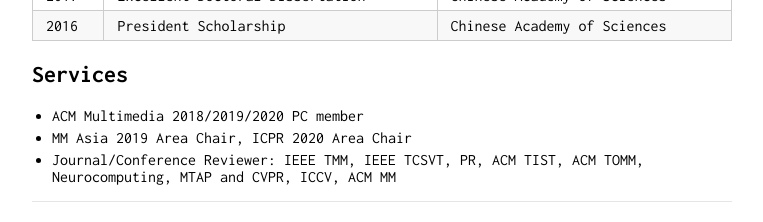
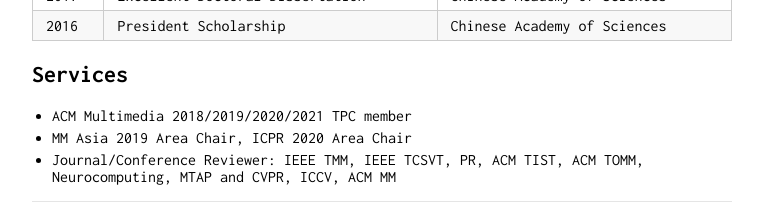
Before and after one commit to YangXS/yangxs.github.io, a Jekyll site: the page built from index.md, in a window 1280 px wide and 900 px high, scrolled down 1976 px. Shown: the part 664-886 px from the top of the window, without its empty margins (258-1021 px from the left). Built offline with Jekyll 4.4.1, drawn with Linux system fonts in a browser that asks for light colours; our own code applies the rules of GitHub Pages for plain Markdown files.

Commit message:
Update index.md

```diff
--- a/index.md
+++ b/index.md
@@ -73,6 +73,6 @@ Year | Award | Category
 
 ## Services
 
-* ACM Multimedia 2018/2019/2020 PC member
+* ACM Multimedia 2018/2019/2020/2021 TPC member
 * MM Asia 2019 Area Chair, ICPR 2020 Area Chair
 * Journal/Conference Reviewer: IEEE TMM, IEEE TCSVT, PR, ACM TIST, ACM TOMM, Neurocomputing, MTAP and CVPR, ICCV, ACM MM
```
